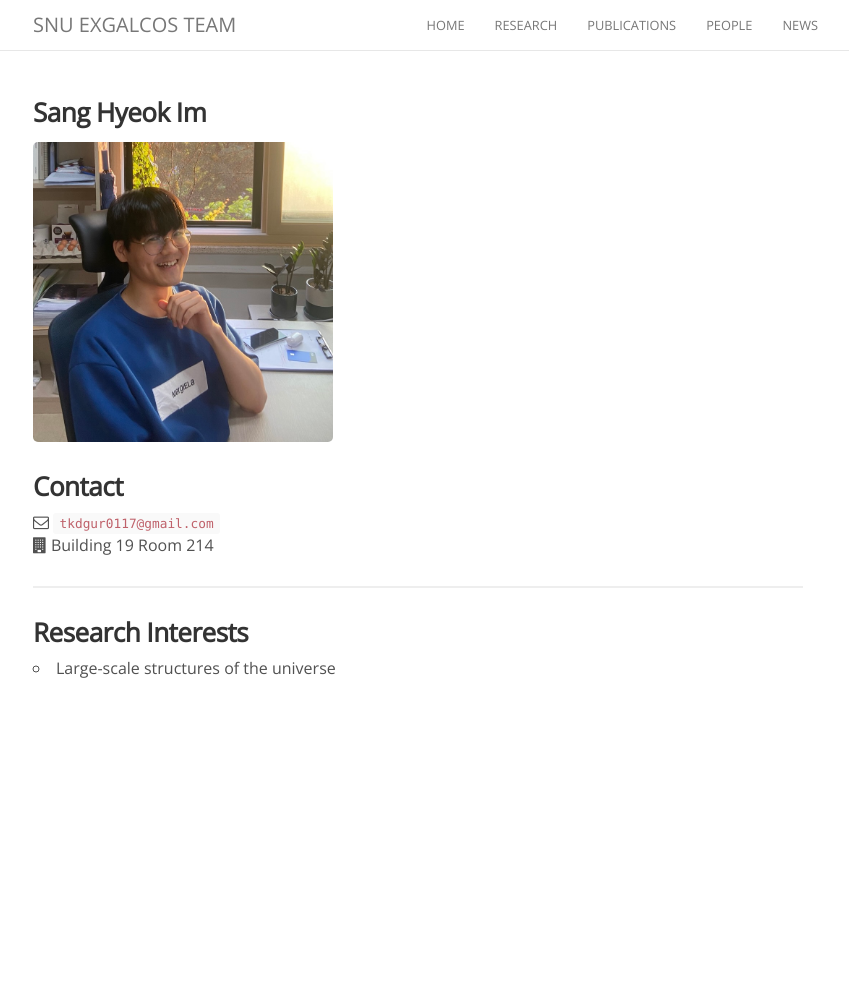
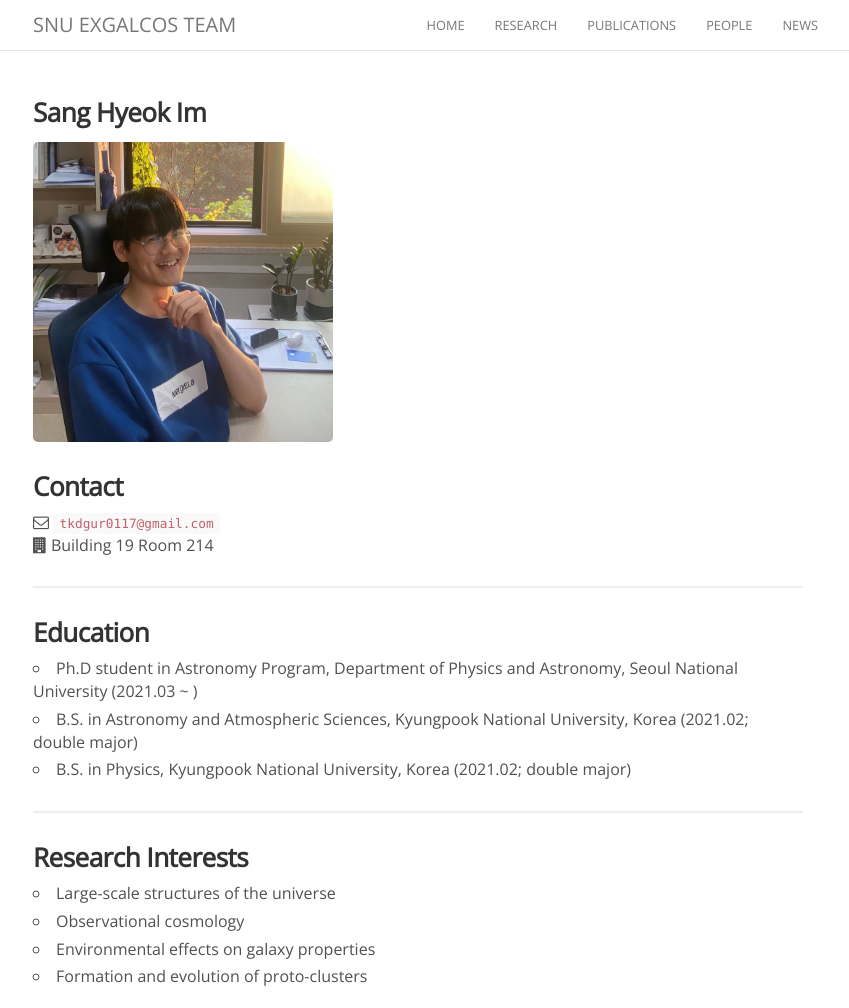
Before and after one commit to exgalcos/exgalcos.github.io, a Jekyll site: the page built from _people/sanghyeok_im.md, in a window 1280 px wide and 1008 px high. Shown: the whole window, without its empty margins (222-1071 px from the left). Built offline with Jekyll 4.4.1, drawn with Linux system fonts in a browser that asks for light colours; nearby versions of some CDN libraries; comment, search, counter and statistics services are not loaded.

Commit message:
Update sanghyeok_im.md

```diff
--- a/_people/sanghyeok_im.md
+++ b/_people/sanghyeok_im.md
@@ -15,6 +15,17 @@ joined: 2021
 
 <hr>
 
+### Education
+
+* Ph.D student in Astronomy Program, Department of Physics and Astronomy, Seoul National University (2021.03 ~ )
+* B.S. in Astronomy and Atmospheric Sciences, Kyungpook National University, Korea (2021.02; double major)
+* B.S. in Physics, Kyungpook National University, Korea (2021.02; double major)
+
+<hr>
+
 ### Research Interests
 
 * Large-scale structures of the universe
+* Observational cosmology
+* Environmental effects on galaxy properties
+* Formation and evolution of proto-clusters
```
